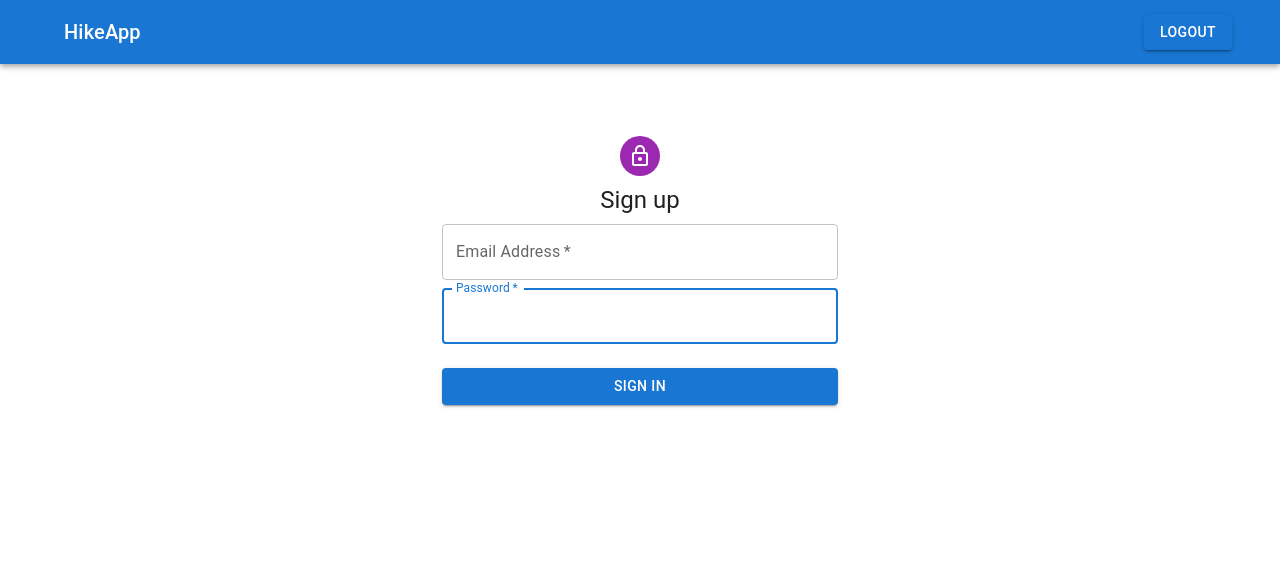
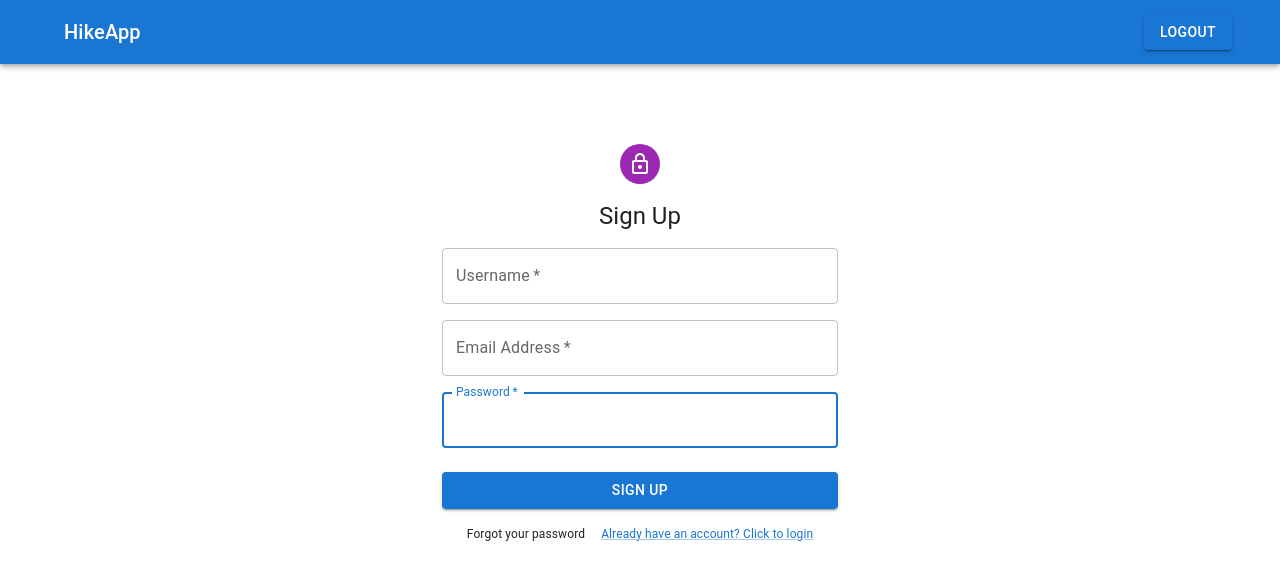
Before and after one commit to austinmprince/hike_app, a React (Create React App) app in the folder client/: page /signup in a window 1280 px wide. Shown: the top 580 px of the page. Built offline with nearby package versions, Linux system fonts and the light colour scheme.

Commit message:
login and signup pages styling consistent

```diff
--- a/client/public/index.html
+++ b/client/public/index.html
@@ -9,7 +9,7 @@
       name="description"
       content="Web site created using create-react-app"
     />
-    <link rel="apple-touch-icon" href="" />
+    <link rel="apple-touch-icon" href="%PUBLIC_URL%/logo192.png" />
     <!--
       manifest.json provides metadata used when your web app is installed on a
       user's mobile device or desktop. See https://developers.google.com/web/fundamentals/web-app-manifest/
--- a/client/src/pages/Login.js
+++ b/client/src/pages/Login.js
@@ -62,18 +62,28 @@ const Login = () => {
       <TextField sx={{mt:1 }}required fullWidth id="password" label="Password"
       name="password" type="password" autoComplete="password" autoFocus/>
       </Box>
-      <Grid container spacing={2}>
-        <Grid item xs={12} sm={6}>
-            <Button type="submit" variant="contained" sx={{ mt: 3, mb: 2}}>
-              Sign Up
-            </Button>
-        </Grid>
-        <Grid item xs={12} sm={6}>
-            <Button type="submit" variant="contained" sx={{ mt: 3, mb: 2 }}>
-              Login
-            </Button>
-        </Grid>
-      </Grid>
+    <Button type="submit" variant="contained" sx={{ mt: 3, mb: 2 }} fullWidth>
+      Login
+    </Button>
+
+
+<Box display="flex" justifyContent="center" whiteSpace="nowrap">
+            <Typography fontSize={12} alignItems="center">
+            <Grid container>
+
+              <Grid item xs sx={{mr: 2}}>
+                Forgot your password
+              </Grid>
+              <Grid item xs>
+                <Link href="/signup">
+                {"Don't have an account click to signup"}
+                </Link>
+              </Grid>
+
+            </Grid>
+            </Typography>
+            </Box>
+
 
     </Box>
     </Container>
--- a/client/src/pages/Signup.js
+++ b/client/src/pages/Signup.js
@@ -3,6 +3,8 @@ import Box from '@mui/material/Box';
 import LockOutlinedIcon from '@mui/icons-material/LockOutlined';
 import Avatar  from '@mui/material/Avatar';
 import Button from "@mui/material/Button";
+import Grid from "@mui/material/Grid";
+import Link from "@mui/material/Link";
 import { createTheme, ThemeProvider } from '@mui/material/styles';
 import { Container } from "@mui/system";
 import { CssBaseline, TextField, Typography } from "@mui/material";
@@ -41,13 +43,15 @@ const Signup = () => {
       alignItems: 'center',
     }}
   >
-    <Avatar sx={{ m: 1, bgcolor: 'secondary.main' }}>
+    <Avatar sx={{ m: 2, bgcolor: 'secondary.main' }}>
       <LockOutlinedIcon/>
     </Avatar>
-    <Typography component="h1" variant="h5">
-      Sign up
+    <Typography component="h1" variant="h5" sx={{mb: 2}}>
+      Sign Up
     </Typography>
-    <Box component="form" onSubmit={handleSubmit} noValidate sx={{ mt: 1 }}>
+
+    <TextField required id="username" label="Username" name="Username" fullWidth />
+    <Box component="form" onSubmit={handleSubmit} noValidate sx={{ mt: 2 }}>
       <TextField
         required
         fullWidth
@@ -57,7 +61,7 @@ const Signup = () => {
         autoComplete="email"
         autoFocus
       />
-      <TextField sx={{mt:1 }}required fullWidth id="password" label="Password"
+      <TextField sx={{mt:2 }}required fullWidth id="password" label="Password"
       name="password" type="password" autoComplete="password" autoFocus/>
       <Button
               type="submit"
@@ -65,9 +69,25 @@ const Signup = () => {
               variant="contained"
               sx={{ mt: 3, mb: 2 }}
             >
-              Sign In
+              Sign Up
             </Button>
-    </Box>
+            <Box display="flex" justifyContent="center" whiteSpace="nowrap">
+            <Typography fontSize={12} alignItems="center">
+            <Grid container>
+
+              <Grid item xs sx={{mr: 2}}>
+                Forgot your password
+              </Grid>
+              <Grid item xs>
+                <Link href="/login">
+                {"Already have an account? Click to login"}
+                </Link>
+              </Grid>
+
+            </Grid>
+            </Typography>
+            </Box>
+      </Box>
     </Box>
     </Container>
   );
```
